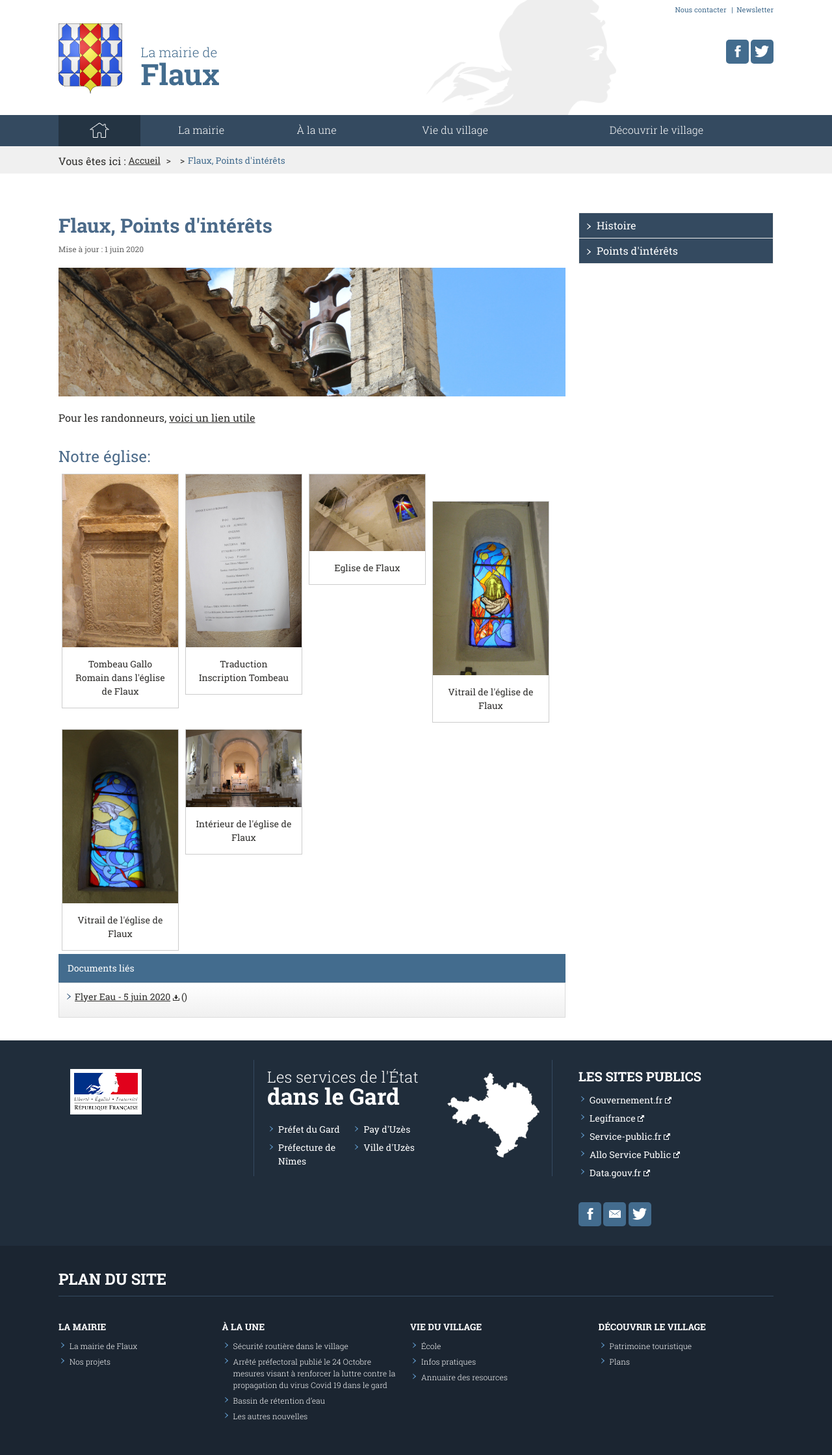
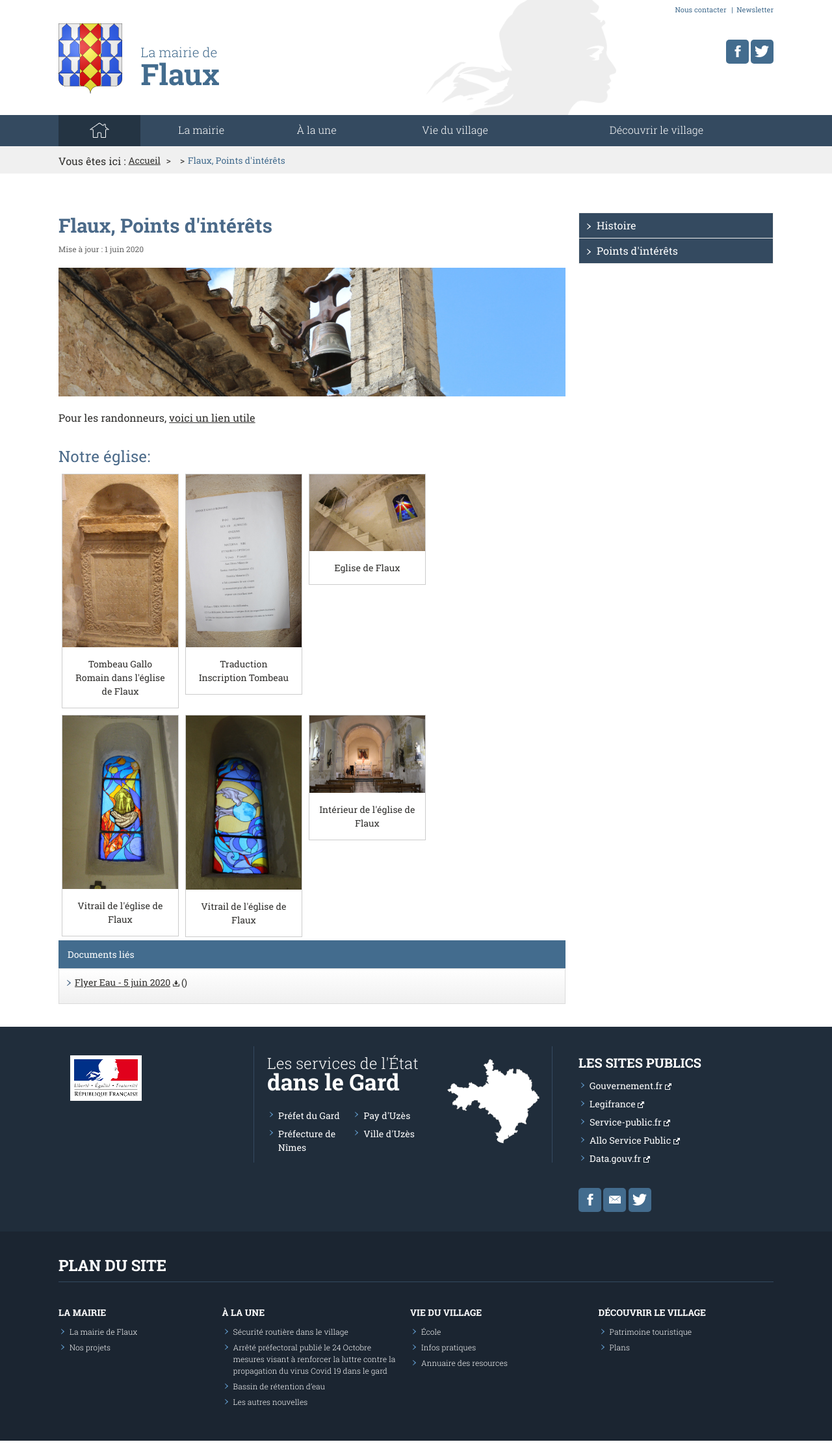
Before and after one commit to Flaux-Village/flaux-village.github.io, a Jekyll site: the page built from interets.md, in a window 1280 px wide. Shown: the whole page at 65% size. Built offline with Jekyll 4.4.1, drawn with Linux system fonts in a browser that asks for light colours; after the commit the page ends 2217 px from its top, so only the background shows below that.

Commit message:
clear both

```diff
--- a/interets.md
+++ b/interets.md
@@ -48,7 +48,7 @@ Pour les randonneurs, [voici un lien utile](https://www.visorando.com/randonnee-
 </div>
 
 
-<br>
+<div style="clear: both;"></div>
 
 <div class="gallery">
   <a target="_blank" href="assets/illustrations/eglise/gallery-400h-vitrail1.JPG">
```
